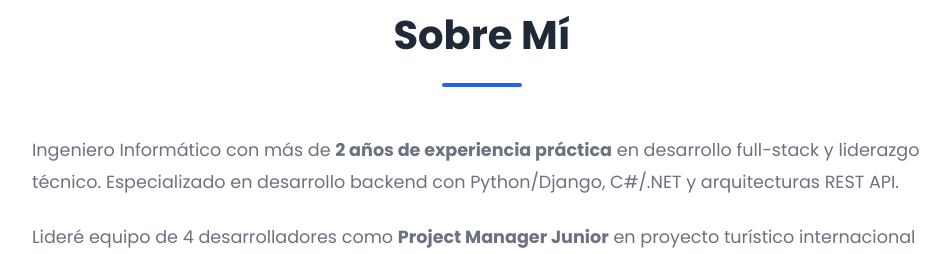
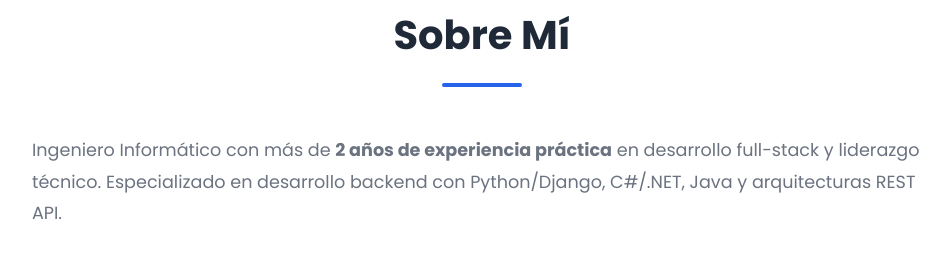
Before and after one commit to Fabo020323/Fabo020323.github.io, a plain HTML site: page index.html in a window 1280 px wide. Shown: the part 877-1131 px from the top of the page, without its empty margins (158-1110 px from the left). Drawn offline with Linux system fonts and the light colour scheme.

Commit message:
Update stylesheet link and enhance about section descriptions with additional skills

```diff
--- a/index.html
+++ b/index.html
@@ -8,7 +8,7 @@
       content="Portafolio de Fabián Reyes - Ingeniero Informático especializado en desarrollo backend"
     />
     <title>Fabián Reyes | Ingeniero Informático</title>
-    <link rel="stylesheet" href="style.css" />
+    <link rel="stylesheet" href="./style.css?v=1.0.1" />
     <!-- Font Awesome para iconos -->
     <link
       rel="stylesheet"
@@ -189,13 +189,13 @@
         <div class="about-content">
           <div class="about-text">
             <p
-              data-es="Ingeniero Informático con más de 2 años de experiencia práctica en desarrollo full-stack y liderazgo técnico. Especializado en desarrollo backend con Python/Django, C#/.NET y arquitecturas REST API."
-              data-en="Computer Engineer with over 2 years of practical experience in full-stack development and technical leadership. Specialized in backend development with Python/Django, C#/.NET and REST API architectures."
+              data-es="Ingeniero Informático con más de 2 años de experiencia práctica en desarrollo full-stack y liderazgo técnico. Especializado en desarrollo backend con Python/Django, C#/.NET, Java y arquitecturas REST API."
+              data-en="Computer Engineer with over 2 years of practical experience in full-stack development and technical leadership. Specialized in backend development with Python/Django, C#/.NET, Java and REST API architectures."
             >
               Ingeniero Informático con más de
               <strong>2 años de experiencia práctica</strong> en desarrollo
               full-stack y liderazgo técnico. Especializado en desarrollo
-              backend con Python/Django, C#/.NET y arquitecturas REST API.
+              backend con Python/Django, C#/.NET, Java y arquitecturas REST API.
             </p>
             <p
               data-es="Lideré equipo de 4 desarrolladores como Project Manager Junior en proyecto turístico internacional actualmente en producción. Participé en el desarrollo de un sistema de paquetería que actualmente procesa más de 10,000 órdenes mensuales para más de 30 sucursales."
```
